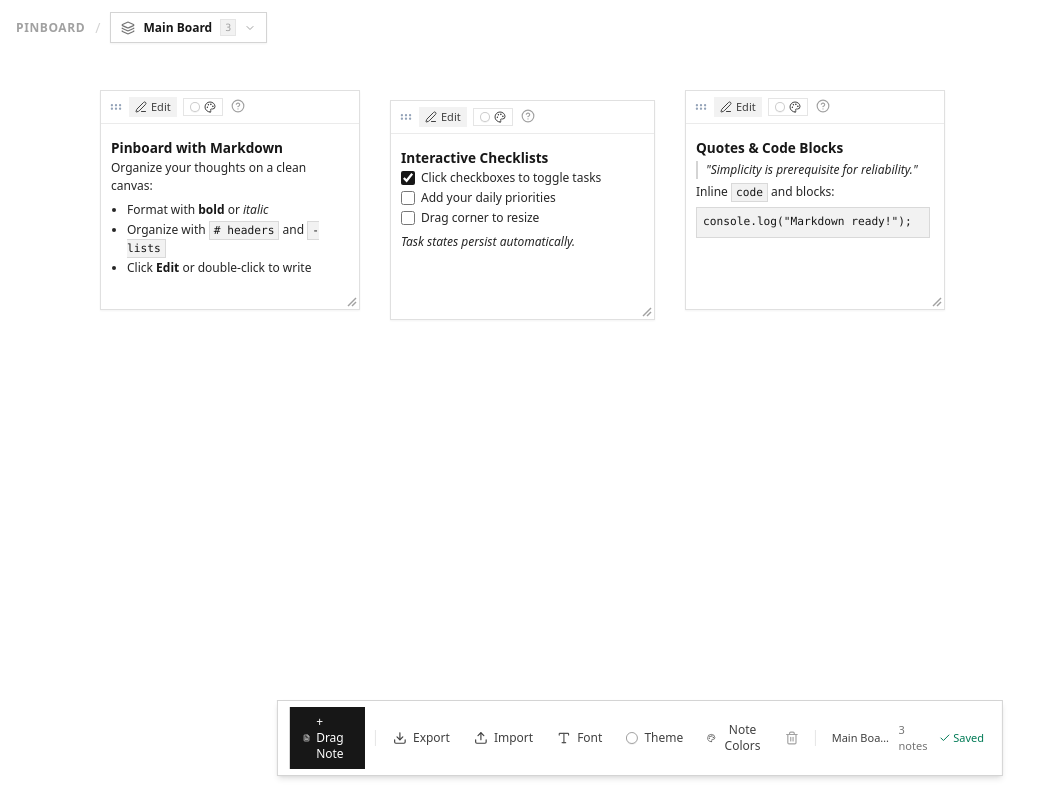
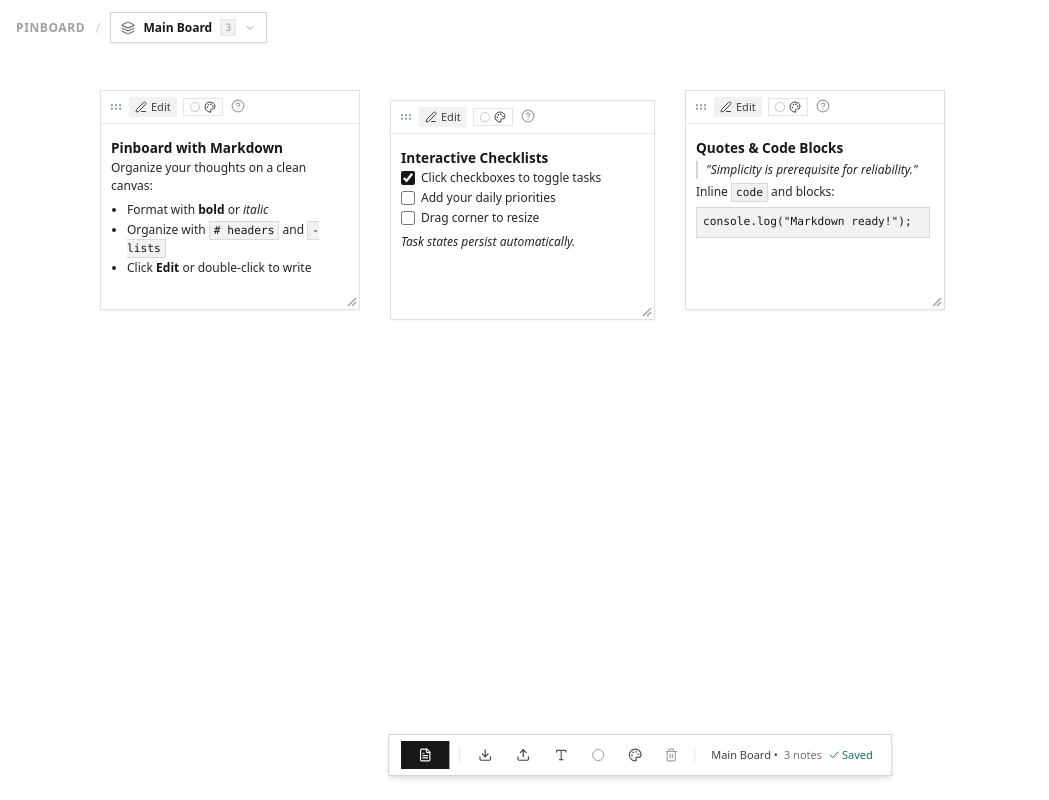
Before and after one commit to yuzukistea211/virtual-pinboard, a React (Vite) app: page / in a window 1280 px wide. Shown: the whole page, without its empty margins (0-1049 px from the left). Built offline with nearby package versions, Linux system fonts and the light colour scheme; a web font is replaced by a local one.

Commit message:
feat: refine dock UI and add custom scrollbars
Remove text labels from dock buttons for a cleaner aesthetic and implement a thin, minimalist black scrollbar style globally.

```diff
--- a/src/components/MinimalDock.tsx
+++ b/src/components/MinimalDock.tsx
@@ -71,13 +71,12 @@ export const MinimalDock: React.FC<MinimalDockProps> = ({
         <div
           id="draggable-note-spawner"
           onPointerDown={onStartDragNewNote}
-          className={`flex items-center gap-1.5 px-3 py-1.5 bg-neutral-900 hover:bg-neutral-800 active:bg-neutral-950 text-white cursor-grab active:cursor-grabbing text-xs font-medium border border-neutral-900 select-none transition-all ${
+          className={`flex items-center gap-1.5 px-4 py-1.5 bg-neutral-900 hover:bg-neutral-800 active:bg-neutral-950 text-white cursor-grab active:cursor-grabbing text-xs font-medium border border-neutral-900 select-none transition-all ${
             isDraggingNewNote ? 'opacity-40 ring-2 ring-neutral-400' : ''
           }`}
           title="Click and drag onto canvas to place a new note"
         >
           <FileText className="w-3.5 h-3.5" />
-          <span>+ Drag Note</span>
         </div>
 
         <div className="h-4 w-px bg-neutral-200 mx-0.5" />
@@ -91,7 +90,6 @@ export const MinimalDock: React.FC<MinimalDockProps> = ({
           title="Download JSON backup"
         >
           <Download className="w-3.5 h-3.5" />
-          <span>Export</span>
         </button>
 
         {/* Import JSON Button */}
@@ -103,7 +101,6 @@ export const MinimalDock: React.FC<MinimalDockProps> = ({
           title="Restore board from JSON backup"
         >
           <Upload className="w-3.5 h-3.5" />
-          <span>Import</span>
         </button>
 
         {/* Font Customization Button */}
@@ -116,7 +113,7 @@ export const MinimalDock: React.FC<MinimalDockProps> = ({
             title={`Font settings: ${activeFontName || 'Default'}`}
           >
             <Type className="w-3.5 h-3.5 text-neutral-600" />
-            <span className="hidden sm:inline">Font</span>
+
           </button>
         )}
 
@@ -133,7 +130,6 @@ export const MinimalDock: React.FC<MinimalDockProps> = ({
               className="w-3 h-3 rounded-full border border-neutral-400 shadow-2xs shrink-0"
               style={{ backgroundColor: activeThemeColor || 'var(--ui-bg, #ffffff)' }}
             />
-            <span className="hidden sm:inline">Theme</span>
           </button>
         )}
 
@@ -147,7 +143,6 @@ export const MinimalDock: React.FC<MinimalDockProps> = ({
             title="Customize note color presets"
           >
             <Palette className="w-3.5 h-3.5 text-neutral-600" />
-            <span className="hidden sm:inline">Note Colors</span>
           </button>
         )}
 
@@ -195,7 +190,7 @@ export const MinimalDock: React.FC<MinimalDockProps> = ({
         {/* Note Counter & Save Status */}
         <div className="flex items-center gap-1.5 px-1.5 text-[11px] text-neutral-500">
           {boardName && (
-            <span className="font-medium text-neutral-700 max-w-[100px] truncate hidden md:inline-block">
+            <span className="font-medium text-neutral-700 max-w-[250px] truncate hidden md:inline-block">
               {boardName} &bull;
             </span>
           )}
--- a/src/index.css
+++ b/src/index.css
@@ -301,3 +301,26 @@ html[data-font-scope="all"] body {
 .markdown-body :not(pre) > code {
   font-family: ui-monospace, SFMono-Regular, Menlo, Monaco, Consolas, "Liberation Mono", "Courier New", monospace !important;
 }
+
+/* Thin black scrollbar */
+::-webkit-scrollbar {
+  width: 1px;
+}
+
+::-webkit-scrollbar-track {
+  background: transparent;
+}
+
+::-webkit-scrollbar-thumb {
+  background: #000;
+  border-radius: 0;
+}
+::-webkit-scrollbar-button {
+  display: none;
+  width: 0;
+  height: 0;
+}
+* {
+  scrollbar-width: thin;
+  scrollbar-color: #000 transparent;
+}
```
